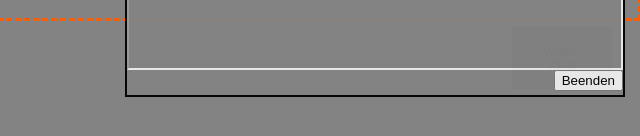
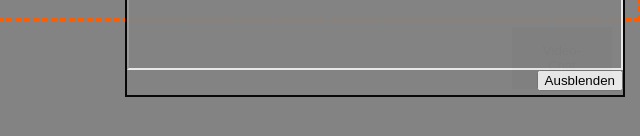
Before and after one commit to nijo550/Pubquiz_Gruppenraum, a plain HTML site: page index.html in a window 1280 px wide. Shown: the part 688-824 px from the top of the page, 640-1280 px from the left. Drawn offline with Linux system fonts and the light colour scheme; no server answers.

Commit message:
Update index.html

```diff
--- a/index.html
+++ b/index.html
@@ -115,7 +115,7 @@ div.box {
       scrolling="yes">
     </iframe>
     </div>
-    <button type="button" class="btn cancel" onclick="closeForm()">Beenden</button>
+    <button type="button" class="btn cancel" onclick="closeForm()">Ausblenden</button>
   </div>
 
   <label >Gruppenraum: </label>
```
